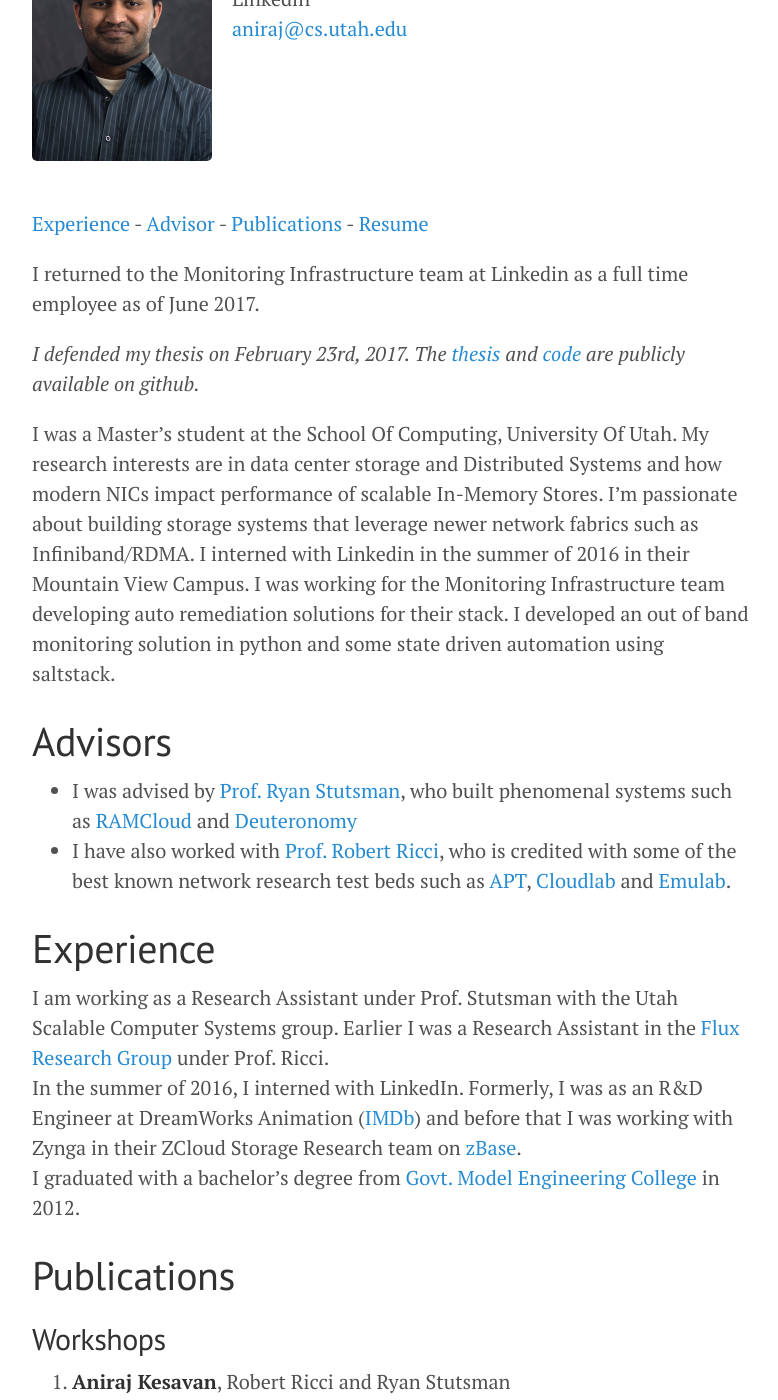
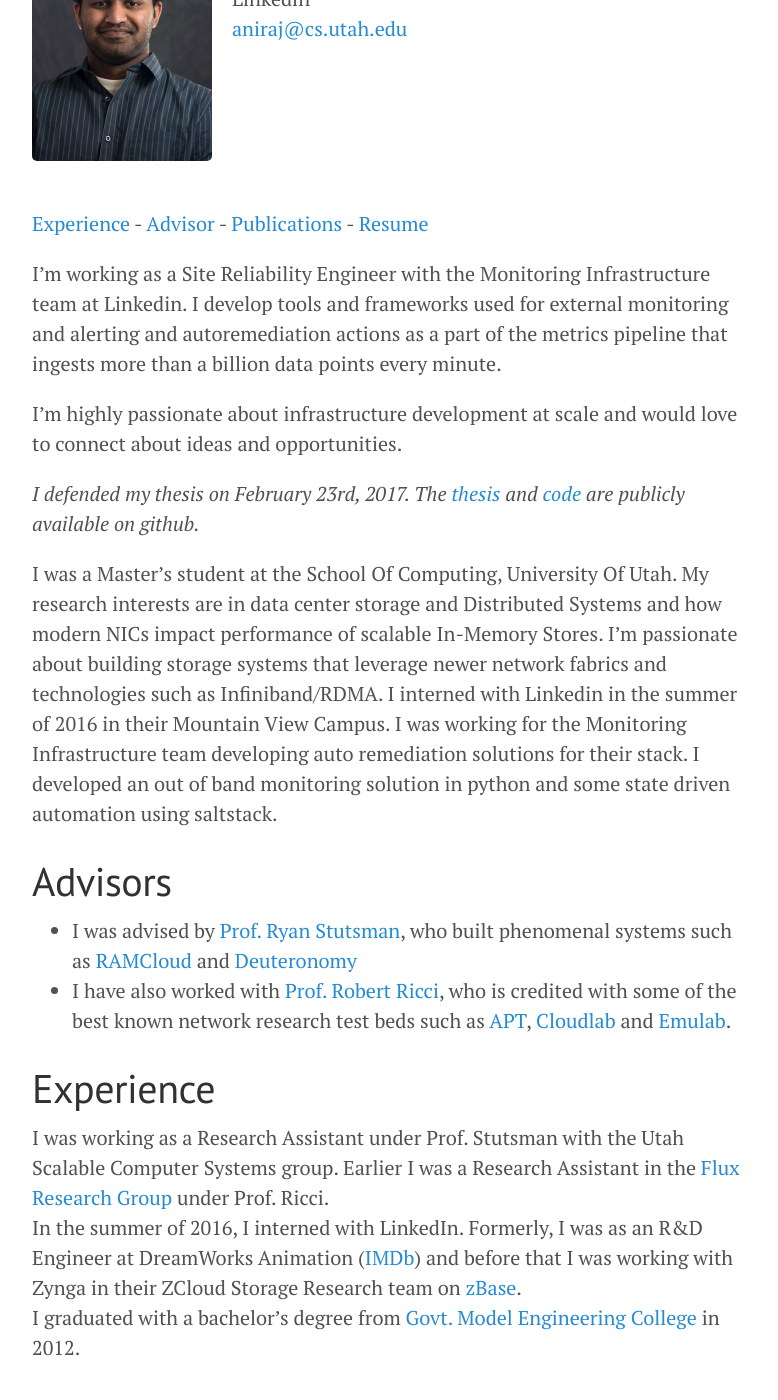
Before and after one commit to anirajk/anirajk.github.io, a Jekyll site: the page built from index.md, in a window 1280 px wide and 1400 px high, scrolled down 283 px. Shown: the whole window, without its empty margins (248-1026 px from the left). Built offline with Jekyll 4.4.1, drawn with Linux system fonts in a browser that asks for light colours; nearby versions of some CDN libraries; some of the changed text lies outside the part shown.

Commit message:
Updated resume. Added descriptionw

```diff
--- a/index.md
+++ b/index.md
@@ -20,13 +20,16 @@ Linkedin<br>
 [Publications](#publications) -
 [Resume](#cv)
 
-I returned to the Monitoring Infrastructure team at Linkedin as a full time employee as of June 2017.
+I'm working as a Site Reliability Engineer with the Monitoring Infrastructure team at Linkedin. I develop tools and frameworks used for external monitoring and alerting and autoremediation actions as a part of the metrics pipeline that ingests more than a billion data points every minute.
+
+I'm highly passionate about infrastructure development at scale and would love to connect about ideas and opportunities.
+
 
 *I defended my thesis on February 23rd, 2017. The [thesis](https://github.com/anirajk/masters-thesis) and
 [code](https://github.com/anirajk/ibv-bench/tree/ddio) are publicly available on github.*
 
 I was a Master's student at the School Of Computing, University Of Utah. My research interests are in data center storage and Distributed Systems and how modern NICs impact performance of scalable In-Memory Stores.
-I'm passionate about building storage systems that leverage newer network fabrics such as Infiniband/RDMA.
+I'm passionate about building storage systems that leverage newer network fabrics and technologies such as Infiniband/RDMA.
 I interned with Linkedin in the summer of 2016 in their Mountain View Campus. I was working for the Monitoring Infrastructure team developing auto remediation solutions for their stack. I developed an out of band monitoring solution in python and some state driven automation using saltstack.
 
 
@@ -36,7 +39,7 @@ such as [RAMCloud](http://ramcloud.stanford.edu/) and [Deuteronomy](https://www.
 - I have also worked with [Prof. Robert Ricci](http://www.flux.utah.edu/users/ricci/), who is credited with some of the best known network research test beds such as [APT](https://www.aptlab.net/), [Cloudlab](https://www.cloudlab.us) and [Emulab](http://emulab.net/).
 
 # <a name="workex"></a> Experience
-I am working as a Research Assistant under Prof. Stutsman with the Utah Scalable Computer Systems group.
+I was working as a Research Assistant under Prof. Stutsman with the Utah Scalable Computer Systems group.
 Earlier I was a Research Assistant in the [Flux Research Group](https://www.flux.utah.edu/) under Prof. Ricci.<br>
 In the summer of 2016, I interned with LinkedIn.
 Formerly, I was as an R&D Engineer at DreamWorks Animation ([IMDb](http://www.imdb.com/name/nm6593212/))
@@ -44,6 +47,12 @@ and before that I was working with Zynga in their ZCloud Storage Research team o
 I graduated with a bachelor's degree from [Govt. Model Engineering College](http://www.mec.ac.in/) in 2012.
 
 # <a name="publications"></a> Publications
+
+## Conferences
+
+1. Chinmay Kulkarni, **Aniraj Kesavan**, Tian Zhang, Robert Ricci, Ryan Stutsman
+   [Rocksteady: Fast Migration for Low-latency In-memory Storage](https://dl.acm.org/authorize?N47268)
+   - In *[Proceedings of The 26th ACM Symposium on Operating Systems Principles, October 28-31, 2017, Shanghai, China](https://www.sigops.org/sosp/sosp17/program.html)*
 
 ## Workshops
 
```
Also changed, not shown: 1 other file.
